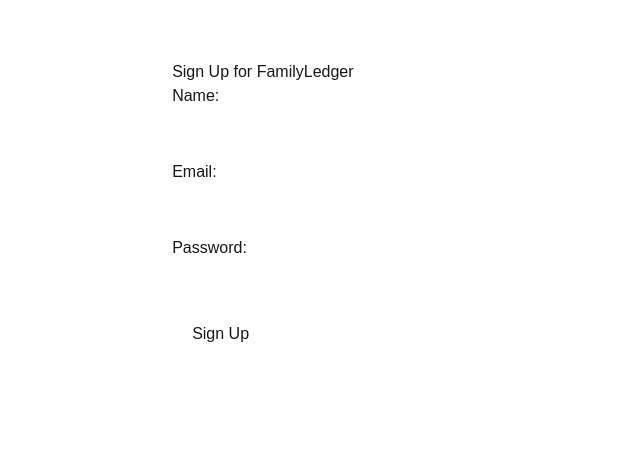
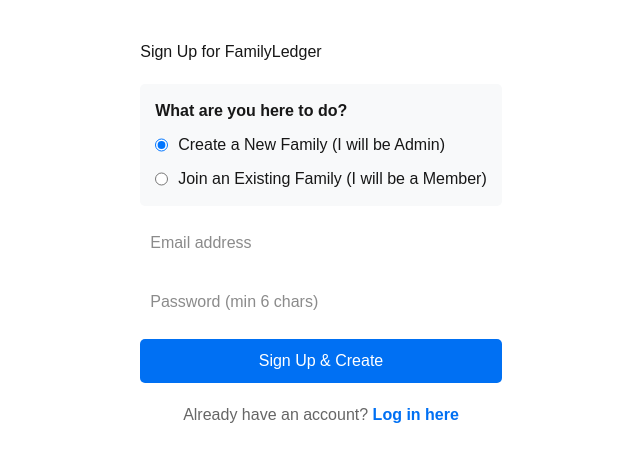
Before and after one commit to Urvi-Ladhani/Family-Ledger, a Next.js app: page /signup in a window 1280 px wide. Shown: the top 462 px of the page, without its empty margins (319-959 px from the left). Built offline with nearby package versions, Linux system fonts and the light colour scheme; no server answers.

Commit message:
create-family logic updated and roles for signup added

```diff
--- a/src/app/create-family/page.tsx
+++ b/src/app/create-family/page.tsx
@@ -1,17 +1,54 @@
 'use client'
 
 import { useState } from 'react'
+import { useRouter } from 'next/navigation'
+import { createClient } from '../../../utils/supabase/client'
 
 export default function CreateFamilyPage() {
   const [familyName, setFamilyName] = useState('')
+  const [loading, setLoading] = useState(false)
+  const router = useRouter()
+  const supabase = createClient()
 
   const handleCreate = async (e: React.FormEvent) => {
     e.preventDefault()
-    console.log("Create family API call goes here for:", familyName)
+    setLoading(true)
+
+    try {
+      const { data: { user } } = await supabase.auth.getUser()
+      if (!user) throw new Error("No user is logged in!")
+
+      // 1. Insert the family
+      const { data: newFamily, error: familyError } = await supabase
+        .from('families')
+        .insert([{ name: familyName }])
+        .select()
+        .single()
+
+      if (familyError) throw familyError
+
+      // 2. Update the user
+      const { error: userError } = await supabase
+        .from('users')
+        .update({ family_id: newFamily.id, role: 'Admin' })
+        .eq('id', user.id)
+
+      if (userError) throw userError
+
+      alert("Family created! You are the Admin.")
+      router.push('/dashboard')
+
+    } catch (err: any) {
+      console.error("Full error details:", err)
+      alert("Error: " + err.message)
+    } finally {
+      // This guarantees the button un-freezes no matter what happens!
+      setLoading(false)
+    }
   }
 
   return (
-    <div style={{ maxWidth: '400px', margin: '40px auto' }}>
+    <div style={{ maxWidth: '400px', margin: '40px auto', fontFamily: 'sans-serif' }}>
       <h2>Create Your Family</h2>
       <form onSubmit={handleCreate} style={{ display: 'flex', flexDirection: 'column', gap: '10px' }}>
         <input
@@ -19,9 +56,12 @@
           placeholder="Enter Family Name"
           value={familyName}
           onChange={(e) => setFamilyName(e.target.value)}
-          style={{ padding: '8px' }}
+          style={{ padding: '10px', fontSize: '16px' }}
+          required
         />
-        <button type="submit" style={{ padding: '10px' }}>Create Family</button>
+        <button type="submit" disabled={loading} style={{ padding: '10px', backgroundColor: '#0070f3', color: 'white', border: 'none', borderRadius: '5px' }}>
+          {loading ? 'Creating...' : 'Create Family'}
+        </button>
       </form>
     </div>
   )
--- /dev/null
+++ b/src/app/join-family/page.tsx
@@ -0,0 +1,68 @@
+'use client'
+
+import { useState } from 'react'
+import { useRouter } from 'next/navigation'
+import { createClient } from '../../../utils/supabase/client'
+
+export default function JoinFamilyPage() {
+  const [familyId, setFamilyId] = useState('')
+  const [loading, setLoading] = useState(false)
+  const router = useRouter()
+  const supabase = createClient()
+
+  const handleJoin = async (e: React.FormEvent) => {
+    e.preventDefault()
+    setLoading(true)
+
+    const { data: { user } } = await supabase.auth.getUser()
+    if (!user) return
+
+    // 1. Check if the family actually exists in the database
+    const { data: family, error: fetchError } = await supabase
+      .from('families')
+      .select('id')
+      .eq('id', familyId)
+      .single()
+
+    if (!family || fetchError) {
+      alert("Invalid Family ID. Please check and try again.")
+      setLoading(false)
+      return
+    }
+
+    // 2. Update the user's profile to add them as a Member
+    const { error: updateError } = await supabase
+      .from('users')
+      .update({ family_id: family.id, role: 'Member' })
+      .eq('id', user.id)
+
+    if (updateError) {
+      alert("Error joining family.")
+    } else {
+      alert("Successfully joined the family!")
+      router.push('/dashboard')
+    }
+
+    setLoading(false)
+  }
+
+  return (
+    <div style={{ maxWidth: '400px', margin: '40px auto', fontFamily: 'sans-serif' }}>
+      <h2>Join a Family</h2>
+      <p style={{ color: '#666', marginBottom: '20px' }}>Ask your Family Admin for their ID.</p>
+      <form onSubmit={handleJoin} style={{ display: 'flex', flexDirection: 'column', gap: '10px' }}>
+        <input
+          type="text"
+          placeholder="Paste Family ID here"
+          value={familyId}
+          onChange={(e) => setFamilyId(e.target.value)}
+          style={{ padding: '10px', fontSize: '16px' }}
+          required
+        />
+        <button type="submit" disabled={loading} style={{ padding: '10px', backgroundColor: '#0070f3', color: 'white', border: 'none', borderRadius: '5px' }}>
+          {loading ? 'Joining...' : 'Join Family'}
+        </button>
+      </form>
+    </div>
+  )
+}
--- a/src/app/login/page.tsx
+++ b/src/app/login/page.tsx
@@ -2,6 +2,7 @@
 
 import { useState } from 'react'
 import { useRouter } from 'next/navigation'
+import Link from 'next/link' // 1. Add this import!
 import { createClient } from '../../../utils/supabase/client'
 
 export default function LoginPage() {
@@ -63,6 +64,15 @@
           {loading ? 'Logging in...' : 'Log In'}
         </button>
       </form>
+      {/* 2. Add this linking section below your form */}
+      <div style={{ marginTop: '20px', textAlign: 'center' }}>
+        <p style={{ color: '#666' }}>
+          Don't have an account?{' '}
+          <Link href="/signup" style={{ color: '#0070f3', textDecoration: 'none', fontWeight: 'bold' }}>
+            Sign up here
+          </Link>
+        </p>
+      </div>
     </div>
   )
 }
--- a/src/app/signup/page.tsx
+++ b/src/app/signup/page.tsx
@@ -1,82 +1,106 @@
 'use client'
 
 import { useState } from 'react'
-import { createClient } from '@/utils/supabase/client'
+import { useRouter } from 'next/navigation'
+import Link from 'next/link'
+import { createClient } from '../../../utils/supabase/client'
 
 export default function SignupPage() {
   const [email, setEmail] = useState('')
   const [password, setPassword] = useState('')
-  const [displayName, setDisplayName] = useState('')
+  const [intendedRole, setIntendedRole] = useState<'Admin' | 'Member'>('Admin') // <-- NEW STATE
+  const [error, setError] = useState<string | null>(null)
   const [loading, setLoading] = useState(false)
-  const [message, setMessage] = useState('')
+  const router = useRouter()
+  const supabase = createClient()
 
   const handleSignup = async (e: React.FormEvent) => {
     e.preventDefault()
     setLoading(true)
-    setMessage('')
+    setError(null)
 
-    const supabase = createClient()
-
-    // 1. Sign up user in Supabase Auth
-    const { data, error } = await supabase.auth.signUp({
+    const { error } = await supabase.auth.signUp({
       email,
       password,
-      options: {
-        data: {
-          display_name: displayName,
-        },
-      },
     })
 
     if (error) {
-      setMessage(`Error: ${error.message}`)
+      setError(error.message)
       setLoading(false)
-      return
+    } else {
+      // THE NEW ROUTING LOGIC!
+      if (intendedRole === 'Admin') {
+        router.push('/create-family')
+      } else {
+        router.push('/join-family')
       }
-
-    setMessage('Signup successful! You can now log in.')
-    setLoading(false)
+    }
   }
 
   return (
-    <div style={{ maxWidth: '400px', margin: '40px auto', padding: '20px' }}>
+    <div style={{ maxWidth: '400px', margin: '40px auto', fontFamily: 'sans-serif' }}>
       <h2>Sign Up for FamilyLedger</h2>
-      <form onSubmit={handleSignup}>
-        <div style={{ marginBottom: '12px' }}>
-          <label>Name:</label>
+
+      {error && <p style={{ color: 'red' }}>{error}</p>}
+
+      <form onSubmit={handleSignup} style={{ display: 'flex', flexDirection: 'column', gap: '15px', marginTop: '20px' }}>
+
+        {/* THE NEW ROLE SELECTOR */}
+        <div style={{ display: 'flex', flexDirection: 'column', gap: '10px', padding: '15px', backgroundColor: '#f8f9fa', borderRadius: '5px' }}>
+          <strong>What are you here to do?</strong>
+          <label style={{ display: 'flex', gap: '10px', cursor: 'pointer' }}>
             <input
-            type="text"
-            style={{ width: '100%', padding: '8px' }}
-            value={displayName}
-            onChange={(e) => setDisplayName(e.target.value)}
-            required
+              type="radio"
+              value="Admin"
+              checked={intendedRole === 'Admin'}
+              onChange={() => setIntendedRole('Admin')}
             />
+            Create a New Family (I will be Admin)
+          </label>
+          <label style={{ display: 'flex', gap: '10px', cursor: 'pointer' }}>
+            <input
+              type="radio"
+              value="Member"
+              checked={intendedRole === 'Member'}
+              onChange={() => setIntendedRole('Member')}
+            />
+            Join an Existing Family (I will be a Member)
+          </label>
         </div>
-        <div style={{ marginBottom: '12px' }}>
-          <label>Email:</label>
+
         <input
           type="email"
-            style={{ width: '100%', padding: '8px' }}
+          placeholder="Email address"
           value={email}
           onChange={(e) => setEmail(e.target.value)}
           required
+          style={{ padding: '10px', fontSize: '16px' }}
         />
-        </div>
-        <div style={{ marginBottom: '12px' }}>
-          <label>Password:</label>
         <input
           type="password"
-            style={{ width: '100%', padding: '8px' }}
+          placeholder="Password (min 6 chars)"
           value={password}
           onChange={(e) => setPassword(e.target.value)}
           required
+          style={{ padding: '10px', fontSize: '16px' }}
         />
-        </div>
-        <button type="submit" disabled={loading} style={{ padding: '10px 20px' }}>
-          {loading ? 'Creating account...' : 'Sign Up'}
+        <button
+          type="submit"
+          disabled={loading}
+          style={{ padding: '10px', fontSize: '16px', cursor: 'pointer', backgroundColor: '#0070f3', color: 'white', border: 'none', borderRadius: '5px' }}
+        >
+          {loading ? 'Signing up...' : `Sign Up & ${intendedRole === 'Admin' ? 'Create' : 'Join'}`}
         </button>
       </form>
-      {message && <p style={{ marginTop: '12px' }}>{message}</p>}
+
+      <div style={{ marginTop: '20px', textAlign: 'center' }}>
+        <p style={{ color: '#666' }}>
+          Already have an account?{' '}
+          <Link href="/login" style={{ color: '#0070f3', textDecoration: 'none', fontWeight: 'bold' }}>
+            Log in here
+          </Link>
+        </p>
+      </div>
     </div>
   )
 }
```
Lines whose indentation alone changed are shown as unchanged.
